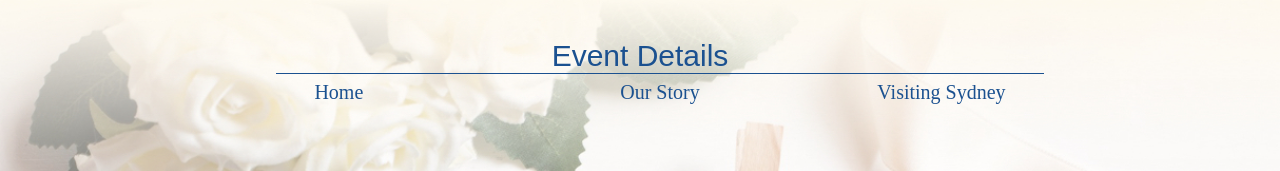
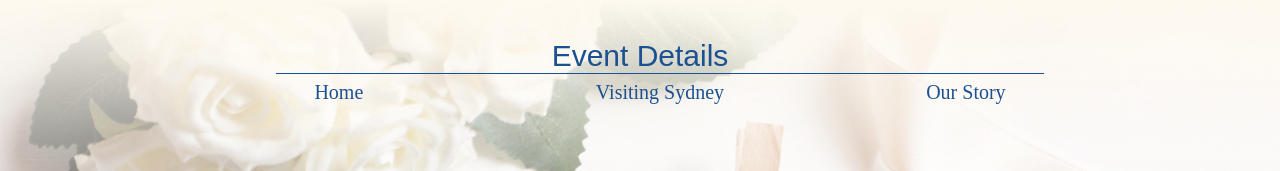
Before and after one commit to necoline/deployed-wedding-site, a React (Create React App) app: page /event-details in a window 1280 px wide. Shown: the top 171 px of the page. Built offline with nearby package versions, Linux system fonts and the light colour scheme.

Commit message:
small ordering change

```diff
--- a/src/EventDetails.jsx
+++ b/src/EventDetails.jsx
@@ -21,12 +21,12 @@ class EventDetails extends Component {
             </div>
             <div className="top-menu-text-center">
               <Link to="/">
-                Our Story
+                Visiting Sydney
               </Link>
             </div>
             <div className="top-menu-text-right">
               <Link to="/">
-                Visiting Sydney
+                Our Story
               </Link>
             </div>
           </div>
```
